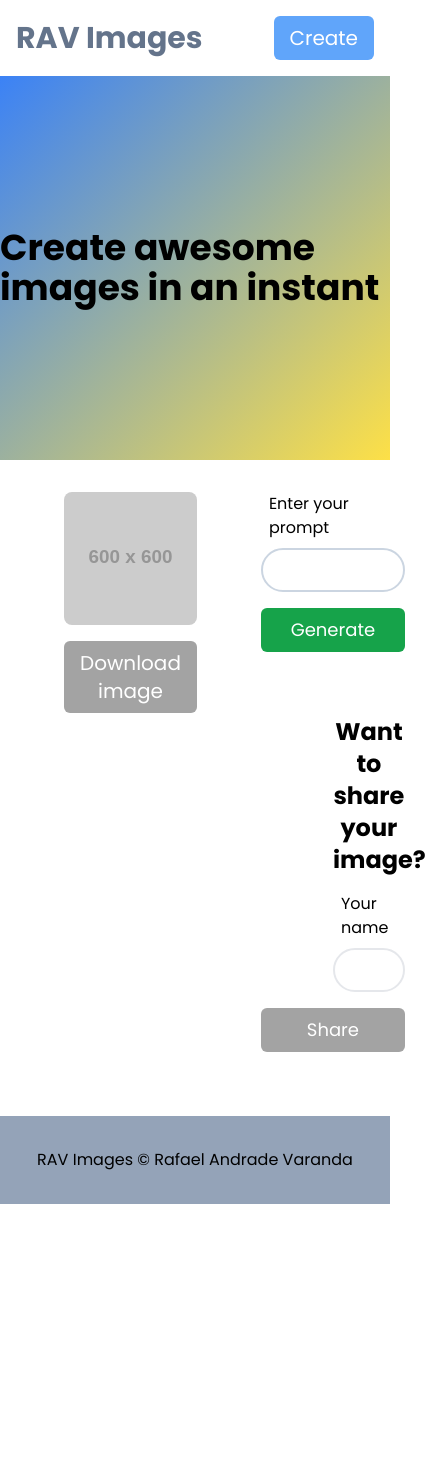
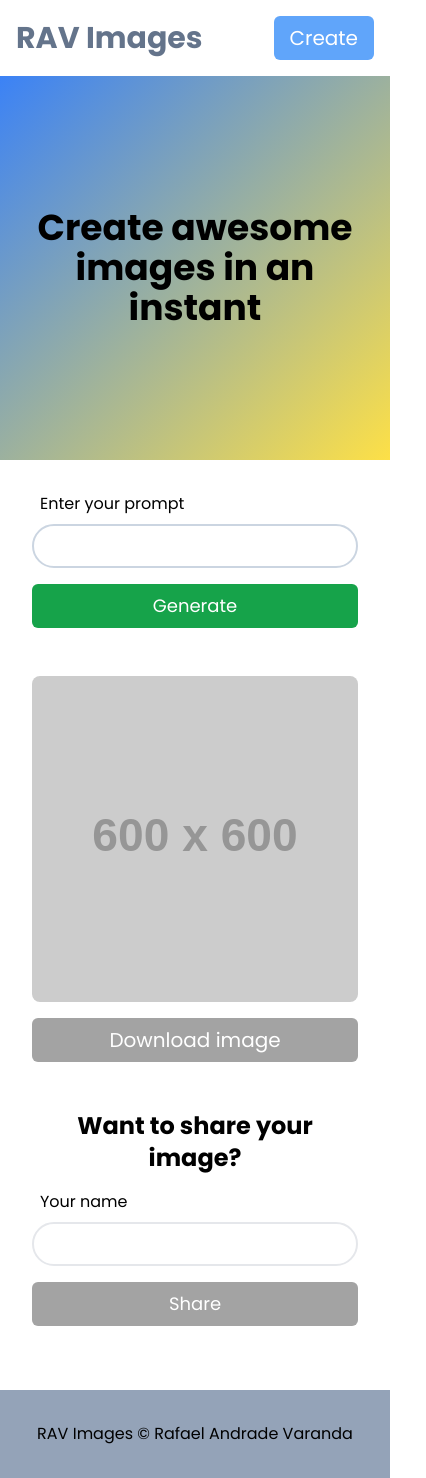
Before and after one commit to Rvaranda/rav-images, a React (Vite) app in the folder client/: page /create in a window 390 px wide. Shown: the whole page, 426 px wide, since content can reach past the window. Before the commit the page ends 1204 px from the top, so only its background shows below. Built offline with nearby package versions, Linux system fonts and the light colour scheme.

Commit message:
Responsive Create page

```diff
--- a/client/src/components/Loading.jsx
+++ b/client/src/components/Loading.jsx
@@ -1,6 +1,6 @@
 function Loading() {
   return (
-    <div className="absolute top-0 flex h-[600px] w-[600px] items-center justify-center bg-black bg-opacity-40">
+    <div className="absolute top-0 flex h-full w-full items-center justify-center rounded-lg bg-black bg-opacity-40">
       <div className="h-12 w-12 animate-spin rounded-full border-[6px] border-gray-400 border-r-black"></div>
     </div>
   );
--- a/client/src/pages/Create.jsx
+++ b/client/src/pages/Create.jsx
@@ -74,9 +74,10 @@ function Create() {
   return (
     <section className="">
       <div className="flex h-96 items-center justify-center bg-gradient-to-tl from-yellow-300 to-blue-500">
-        <h1 className="text-4xl font-bold">Create awesome images in an instant</h1>
+        <h1 className="p-4 text-center text-4xl font-bold">Create awesome images in an instant</h1>
       </div>
-      <div className="mt-8 flex justify-between gap-16 px-16">
+      <div className="mt-8 grid gap-4 px-8 lg:grid-cols-2 lg:grid-rows-2">
+        <div className="order-2 row-span-2 justify-self-center lg:order-none">
           <div className="relative">
             <img
               className="rounded-lg object-contain"
@@ -90,6 +91,7 @@ function Create() {
               height={600}
             />
             {loading && <Loading />}
+          </div>
           <button
             type="button"
             className="mt-4 block w-full rounded-md bg-black px-4 py-2 text-xl text-white disabled:bg-neutral-400"
@@ -99,8 +101,7 @@ function Create() {
             Download image
           </button>
         </div>
-        <div className="flex grow flex-col">
-          <div className="mb-16 flex flex-col items-end gap-4">
+        <div className="order-1 mb-8 flex flex-col items-end gap-4 lg:order-none">
           <FormInput
             className={`${
               promptError
@@ -115,7 +116,7 @@ function Create() {
           />
 
           <button
-              className="w-36 rounded-md bg-green-600 py-2 text-lg text-white hover:bg-green-800 disabled:bg-green-300"
+            className="w-full rounded-md bg-green-600 py-2 text-lg text-white hover:bg-green-800 disabled:bg-green-300 sm:w-36"
             type="button"
             onClick={generateImage}
             disabled={loading}
@@ -123,11 +124,11 @@ function Create() {
             {loading ? "Generating..." : "Generate"}
           </button>
         </div>
-          <div className="flex w-1/2 max-w-md flex-col items-end gap-4 self-end">
-            <h3 className="w-full text-center text-2xl font-bold">Want to share your image?</h3>
+        <div className="order-3 mt-8 flex w-full max-w-2xl flex-col gap-4 sm:justify-self-center lg:order-none xl:justify-self-end">
+          <h3 className="text-center text-2xl font-bold">Want to share your image?</h3>
           <FormInput id="name" title="Your name" type="text" value={name} setValue={setName} />
           <button
-              className="w-36 rounded-md bg-blue-600 py-2 text-lg text-white hover:bg-blue-800 disabled:bg-neutral-400"
+            className="rounded-md bg-blue-600 py-2 text-lg text-white hover:bg-blue-800 disabled:bg-neutral-400 sm:w-36 sm:self-end"
             type="button"
             onClick={createPost}
             disabled={!previewImg || !name}
@@ -136,7 +137,6 @@ function Create() {
           </button>
         </div>
       </div>
-      </div>
     </section>
   );
 }
```
Lines whose indentation alone changed are shown as unchanged.
